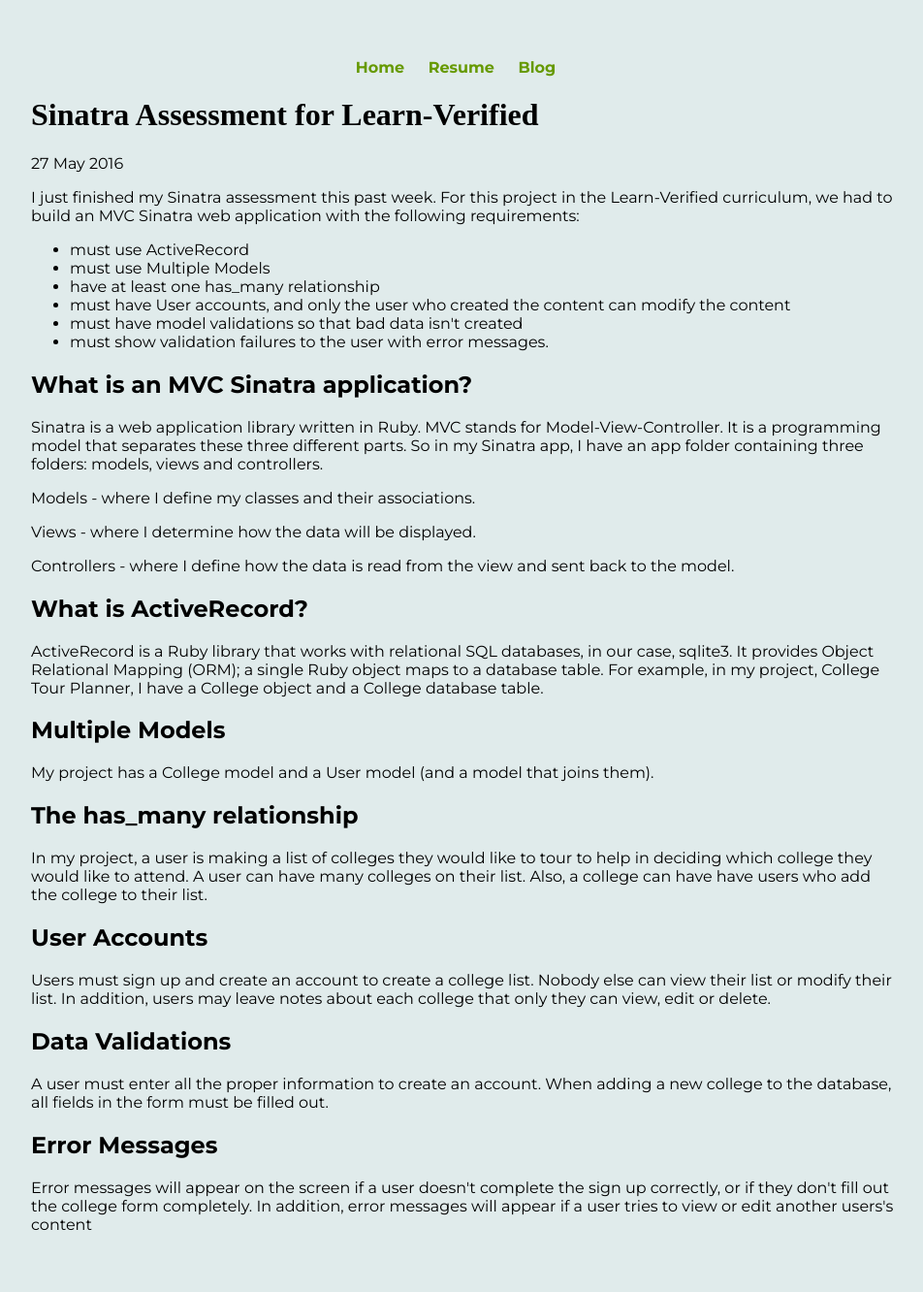
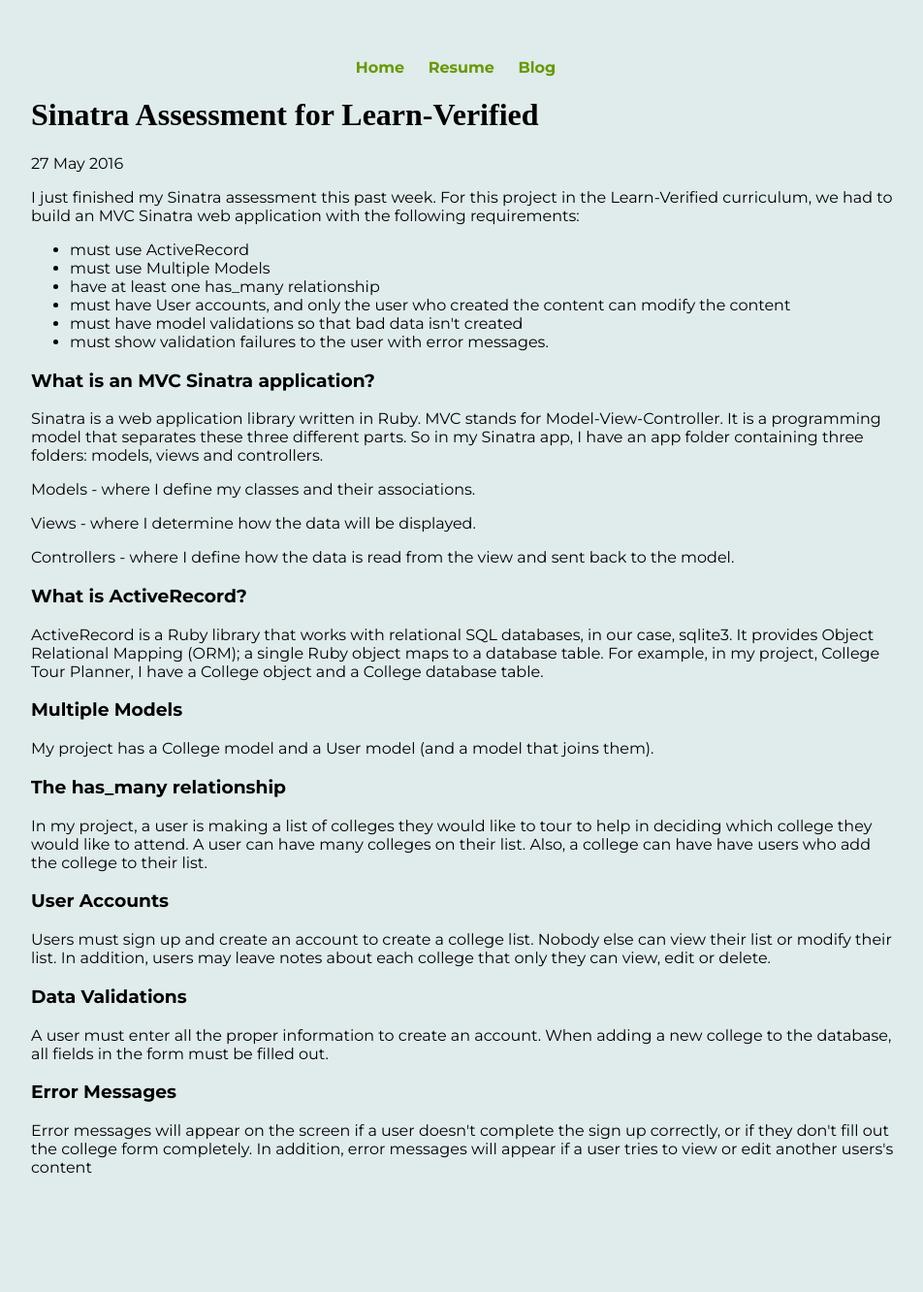
Before and after one commit to jmheyd/jmheyd.github.io, a Jekyll site: the page built from _posts/2016-05-27-sinatra-assessment.md, in a window 1280 px wide. Shown: the whole page at 97% size, without its empty margins (160-1112 px from the left). Built offline with Jekyll 4.4.1, drawn with Linux system fonts in a browser that asks for light colours; some web fonts are replaced; after the commit the page ends 1273 px from its top, so only the background shows below that.

Commit message:
update post

```diff
--- a/_posts/2016-05-27-sinatra-assessment.md
+++ b/_posts/2016-05-27-sinatra-assessment.md
@@ -15,27 +15,27 @@ I just finished my Sinatra assessment this past week. For this project in the Le
 	<li>must show validation failures to the user with error messages.</li>
 </ul>
 
-<h2>What is an MVC Sinatra application?</h2>
+<h3>What is an MVC Sinatra application?</h3>
 <p>Sinatra is a web application library written in Ruby. MVC stands for Model-View-Controller. It is a programming model that separates these three different parts. So in my Sinatra app, I have an app folder containing three folders: models, views and controllers. </p>
 
 <p>Models - where I define my classes and their associations.</p>
 <p>Views - where I determine how the data will be displayed.</p>
 <p>Controllers - where I define how the data is read from the view and sent back to the model.</p>
 
-<h2>What is ActiveRecord?</h2>
+<h3>What is ActiveRecord?</h3>
 <p>ActiveRecord is a Ruby library that works with relational SQL databases, in our case, sqlite3. It provides Object Relational Mapping (ORM); a single Ruby object maps to a database table. For example, in my project, College Tour Planner, I have a College object and a College database table.</p>
 
-<h2>Multiple Models</h2>
+<h3>Multiple Models</h3>
 <p>My project has a College model and a User model (and a model that joins them).</p>
 
-<h2>The has_many relationship</h2>
+<h3>The has_many relationship</h3>
 <p>In my project, a user is making a list of colleges they would like to tour to help in deciding which college they would like to attend. A user can have many colleges on their list. Also, a college can have have users who add the college to their list.</p>
 
-<h2>User Accounts</h2>
+<h3>User Accounts</h3>
 <p>Users must sign up and create an account to create a college list. Nobody else can view their list or modify their list. In addition, users may leave notes about each college that only they can view, edit or delete.</p>
 
-<h2>Data Validations</h2>
+<h3>Data Validations</h3>
 <p>A user must enter all the proper information to create an account. When adding a new college to the database, all fields in the form must be filled out.<p>
 
-<h2>Error Messages</h2>
+<h3>Error Messages</h3>
 <p>Error messages will appear on the screen if a user doesn't complete the sign up correctly, or if they don't fill out the college form completely. In addition, error messages will appear if a user tries to view or edit another users's content</p>
--- a/css/post.css
+++ b/css/post.css
@@ -4,7 +4,7 @@ p {
 	font-family: 'Montserrat', sans-serif;
 }
 
-h2 {
+h3 {
 	font-family: 'Montserrat', sans-serif;
 	text-align: left;
 }
```
